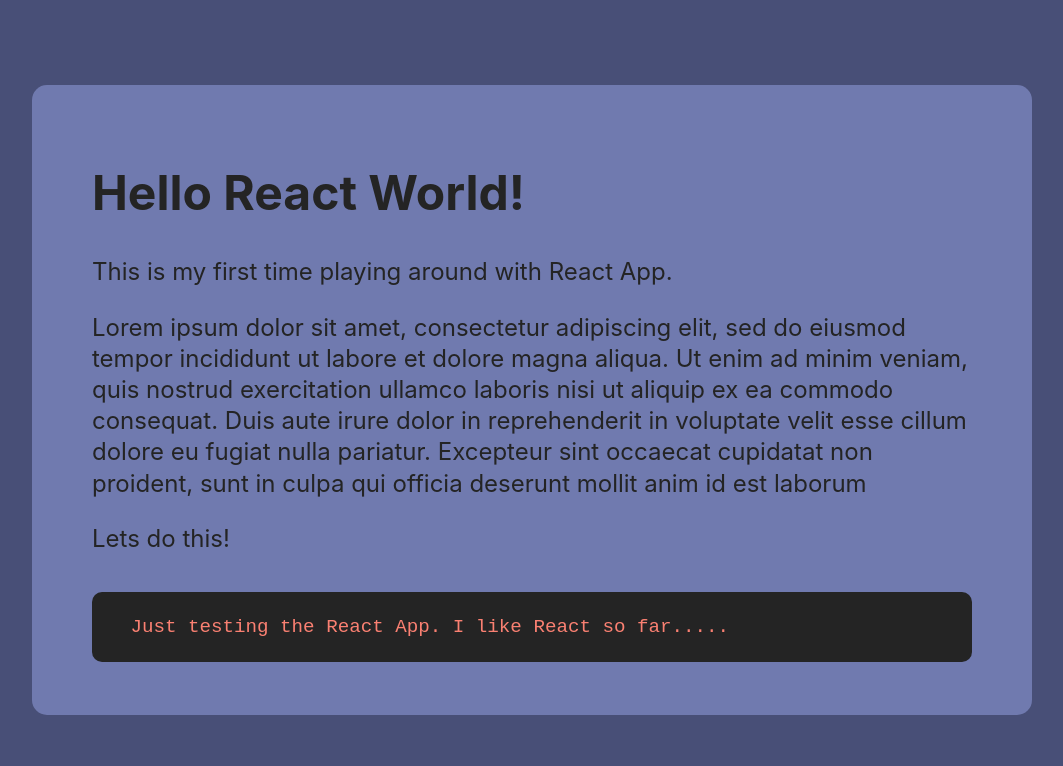
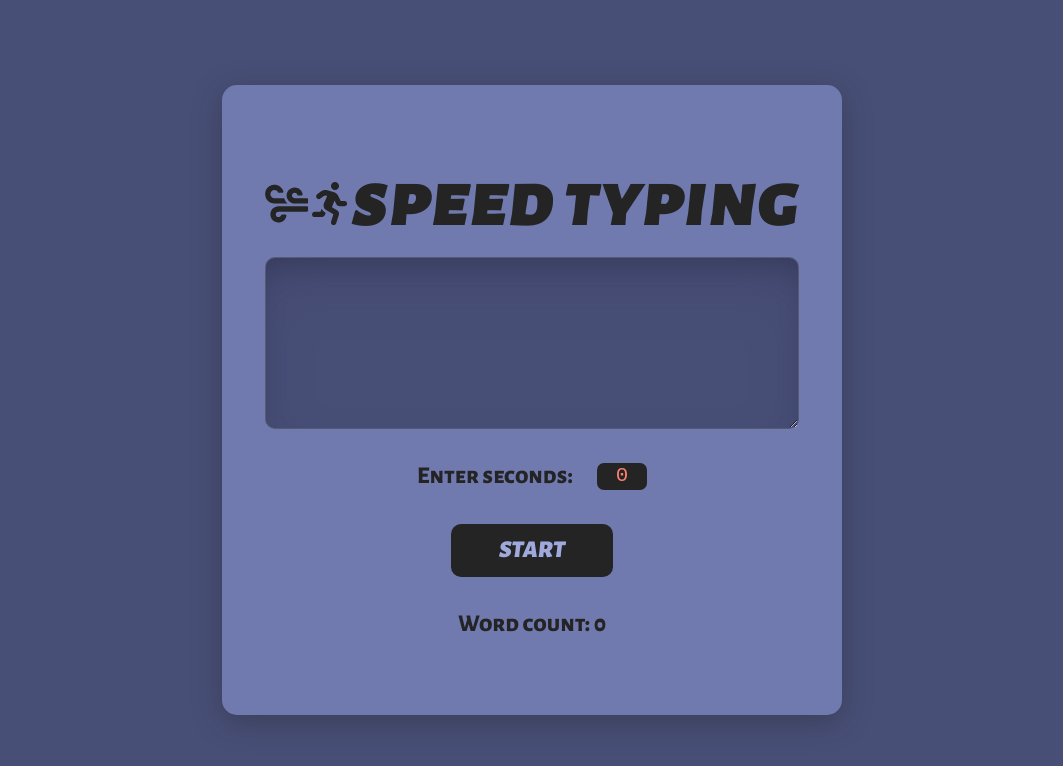
Before and after one commit to gare-Ware/my-first-react-app, a React (Create React App) app: page / in a window 1280 px wide. Shown: the top 766 px of the page, without its empty margins (108-1171 px from the left). Built offline with nearby package versions, Linux system fonts and the light colour scheme.

Commit message:
Initial commit

```diff
--- a/package.json
+++ b/package.json
@@ -8,6 +8,7 @@
     "@testing-library/user-event": "^13.5.0",
     "react": "^17.0.2",
     "react-dom": "^17.0.2",
+    "react-icons": "^4.3.1",
     "react-scripts": "^5.0.0",
     "web-vitals": "^2.1.4"
   },
--- a/public/index.html
+++ b/public/index.html
@@ -6,38 +6,15 @@
     <meta name="viewport" content="width=device-width, initial-scale=1" />
     <meta name="theme-color" content="#000000" />
     <meta
-      name="description"
-      content="Web site created using create-react-app"
+      name="Speed Typing"
+      content="React Practice Project"
     />
     <link rel="apple-touch-icon" href="%PUBLIC_URL%/logo192.png" />
-    <!--
-      manifest.json provides metadata used when your web app is installed on a
-      user's mobile device or desktop. See https://developers.google.com/web/fundamentals/web-app-manifest/
-    -->
     <link rel="manifest" href="%PUBLIC_URL%/manifest.json" />
-    <!--
-      Notice the use of %PUBLIC_URL% in the tags above.
-      It will be replaced with the URL of the `public` folder during the build.
-      Only files inside the `public` folder can be referenced from the HTML.
-
-      Unlike "/favicon.ico" or "favicon.ico", "%PUBLIC_URL%/favicon.ico" will
-      work correctly both with client-side routing and a non-root public URL.
-      Learn how to configure a non-root public URL by running `npm run build`.
-    -->
-    <title>React App</title>
+    <title>Speed Typing</title>
   </head>
   <body>
     <noscript>You need to enable JavaScript to run this app.</noscript>
     <div id="root"></div>
-    <!--
-      This HTML file is a template.
-      If you open it directly in the browser, you will see an empty page.
-
-      You can add webfonts, meta tags, or analytics to this file.
-      The build step will place the bundled scripts into the <body> tag.
-
-      To begin the development, run `npm start` or `yarn start`.
-      To create a production bundle, use `npm run build` or `yarn build`.
-    -->
   </body>
 </html>
--- a/src/App.js
+++ b/src/App.js
@@ -1,14 +1,53 @@
-import Hey from "./Hey"
+import React, {useState} from "react"
+import useWordGame from "./hooks/useWordGame"
+import { FaWind, FaRunning } from 'react-icons/fa'
 
 function App() {
+  const [gameTime, setGameTime] = useState(0)
+
+  const {
+    textBoxRef,
+    handleChange,
+    text,
+    isTimeRunning,
+    timeRemaining,
+    startGame,
+    wordCount
+} = useWordGame(gameTime)
+
+  const handleGameTime = e => setGameTime(e.target.value)
+
   return (
     <div className="container">
-      <h1>Hello React World!</h1>
-      <p>This is my first time playing around with React App.</p>
-      <p>Lorem ipsum dolor sit amet, consectetur adipiscing elit, sed do eiusmod tempor incididunt ut labore et dolore magna aliqua. Ut enim ad minim veniam, quis nostrud exercitation ullamco laboris nisi ut aliquip ex ea commodo consequat. Duis aute irure dolor in reprehenderit in voluptate velit esse cillum dolore eu fugiat nulla pariatur. Excepteur sint occaecat cupidatat non proident, sunt in culpa qui officia deserunt mollit anim id est laborum</p>
-      <p>Lets do this!</p>
-      <Hey />
-    </div>
+      <h1><FaWind className="icon wind"/><FaRunning className="icon"/>speed typing</h1>
+      <textarea
+          ref={textBoxRef}
+          onChange={handleChange}
+          value={text}
+          disabled={!isTimeRunning}
+      />
+      {isTimeRunning
+        ? <div className="stats">
+            <h4>Time remaining: {timeRemaining}</h4>
+          </div>
+        : <div className="game-time-input">
+            <h4>Enter seconds:</h4>
+            <input
+              type="number"
+              min="1"
+              name={gameTime}
+              value={gameTime}
+              onChange={handleGameTime}
+            />
+          </div>}
+      <button
+          onClick={startGame}
+          disabled={isTimeRunning}
+      >
+          Start
+      </button>
+      <h4>Word count: {wordCount}</h4>
+  </div>
   );
 }
 
--- a/src/Hey.js
+++ /dev/null
@@ -1,8 +0,0 @@
-
-export default function Hey() {
-    return (
-        <div className="hey-test">
-            <p>Just testing the React App. I like React so far.....</p>
-        </div>
-    )
-}
--- /dev/null
+++ b/src/hooks/useWordGame.js
@@ -0,0 +1,46 @@
+import {useState, useEffect, useRef} from "react"
+
+function useWordGame(startingTime = 10) {
+    const [text, setText] = useState("")
+    const [timeRemaining, setTimeRemaining] = useState(startingTime)
+    const [isTimeRunning, setIsTimeRunning] = useState(false)
+    const [wordCount, setWordCount] = useState(0)
+    const textBoxRef = useRef(null)
+
+    function handleChange(e) {
+        const {value} = e.target
+        setText(value)
+    }
+
+    function calculateWordCount(text) {
+        const wordsArr = text.trim().split(" ")
+        return wordsArr.filter(word => word !== "").length
+    }
+
+    function startGame() {
+        setIsTimeRunning(true)
+        setTimeRemaining(startingTime)
+        setText("")
+        textBoxRef.current.disabled = false
+        textBoxRef.current.focus()
+    }
+
+    function endGame() {
+        setIsTimeRunning(false)
+        setWordCount(calculateWordCount(text))
+    }
+
+    useEffect(() => {
+        if(isTimeRunning && timeRemaining > 0) {
+            setTimeout(() => {
+                setTimeRemaining(time => time - 1)
+            }, 1000)
+        } else if(timeRemaining === 0) {
+            endGame()
+        }
+    }, [timeRemaining, isTimeRunning])
+
+    return {textBoxRef, handleChange, text, isTimeRunning, timeRemaining, startGame, wordCount}
+}
+
+export default useWordGame
--- a/src/index.css
+++ b/src/index.css
@@ -1,3 +1,5 @@
+@import url('https://fonts.googleapis.com/css2?family=Alegreya+Sans+SC:ital,wght@0,800;1,900&display=swap');
+
 * {
   box-sizing: border-box;
 }
@@ -10,12 +12,12 @@
   -webkit-font-smoothing: antialiased;
   -moz-osx-font-smoothing: grayscale;
   display: flex;
-  /* flex-direction: column; */
   justify-content: center;
   align-items: center;
   height: 100vh;
   background-color: #484f77;
   padding: 2em;
+  font-family: 'Alegreya Sans SC', sans-serif;
 }
 
 code {
@@ -28,14 +30,29 @@
   color: #242424;
   height: 630px;
   max-width: 1000px;
+  min-width: 600px;
   border-radius: 15px;
-  padding: 2.5em;
+  padding: 1.8em;
   line-height: 1.3em;
   font-size: 1.5rem;
+  display: flex;
+  flex-direction: column;
+  justify-content: center;
+  align-items: center;
+  box-shadow: #2424245e 0px 7px 29px 0px;
 }
 
 h1 {
-  margin-bottom: 1em;
+  font-size: 5rem;
+  margin-bottom: .4em;
+  font-style: italic;
+}
+
+.icon {
+  font-size: 2.7rem;
+}
+.wind {
+  transform: rotate(180deg);
 }
 
 @media (max-width: 775px) {
@@ -50,13 +67,80 @@
   }
 }
 
-.hey-test {
-  background-color: #242424;
-  /* color: rgb(199, 199, 199); */
+textarea {
+  width: 100%;
+  height: 100%;
   color: salmon;
-  padding: .01em 2em;
+  padding: 1em 1.5em;
   border-radius: 10px;
   font-family: monospace;
   font-size: 1.2rem;
-  margin: 2em 0;
+  margin: 0;
+  line-height: 1.5;
+  background-color: #484f77;
+  box-shadow: rgba(50, 50, 93, 0.25) 0px 30px 60px -12px inset, rgba(0, 0, 0, 0.3) 0px 18px 36px -18px inset;
+
 }
+
+button {
+  font-family: inherit;
+  font-size: 1.5rem;
+  border: none;
+  border-radius: 10px;
+  padding: .5em 2em;
+  background-color: #242424;
+  color: #9fa9db;
+  text-transform: uppercase;
+  font-style: italic;
+  cursor: pointer;
+  transition: 300ms;
+}
+button:disabled {
+  cursor: not-allowed;
+  opacity: .8;
+}
+button:hover {
+  color: salmon;
+  background-color: #1a1a1a;
+  transform: scale(1.1);
+}
+button:active {
+  transform: translateY(3px);
+}
+.game-time-input {
+  display: flex;
+  justify-content: center;
+  align-items: center;
+  width: 100%;
+}
+.game-time-input h4 {
+  margin-right: 1em;
+}
+.game-time-input input {
+  background-color: #242424;
+  border: none;
+  border-radius: 7px;
+  font-family: monospace;
+  font-size: 1.3rem;
+  width: 50px;
+  color: salmon;
+  text-align: center;
+  appearance: none;
+  padding-bottom: .15em;
+}
+.stats  {
+  display: flex;
+  justify-content: space-evenly;
+  /* outline: auto; */
+  width: 100%;
+  font-size: 1.6rem;
+}
+input[type="number"] {
+  -webkit-appearance: textfield;
+  -moz-appearance: textfield;
+  appearance: textfield;
+}
+input[type=number]::-webkit-inner-spin-button,
+input[type=number]::-webkit-outer-spin-button {
+  -webkit-appearance: none;
+}
```
Also changed, not shown: 1 other file (tests, documents, lock files or other folders).
